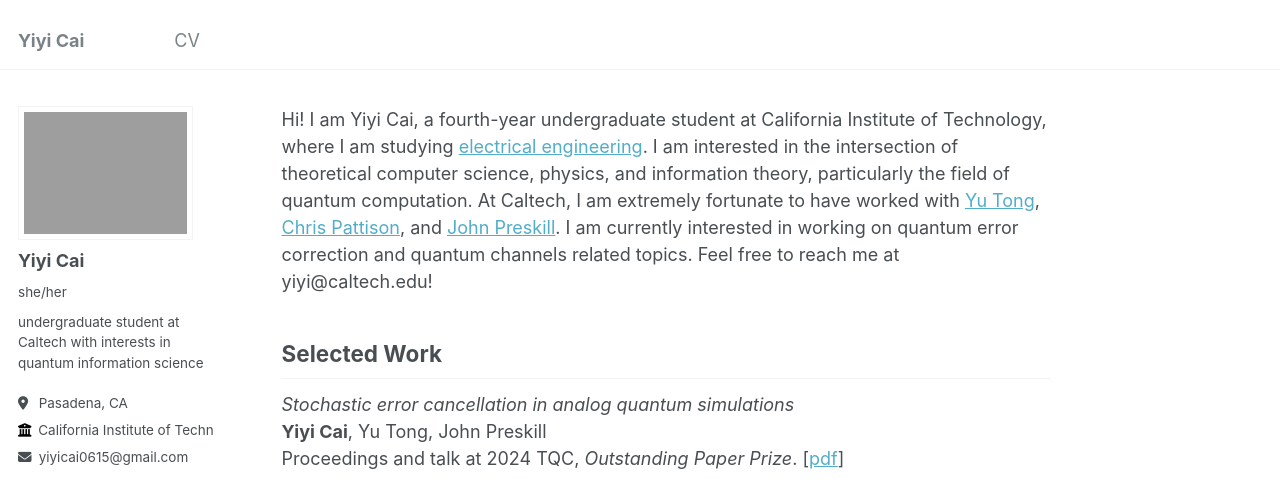
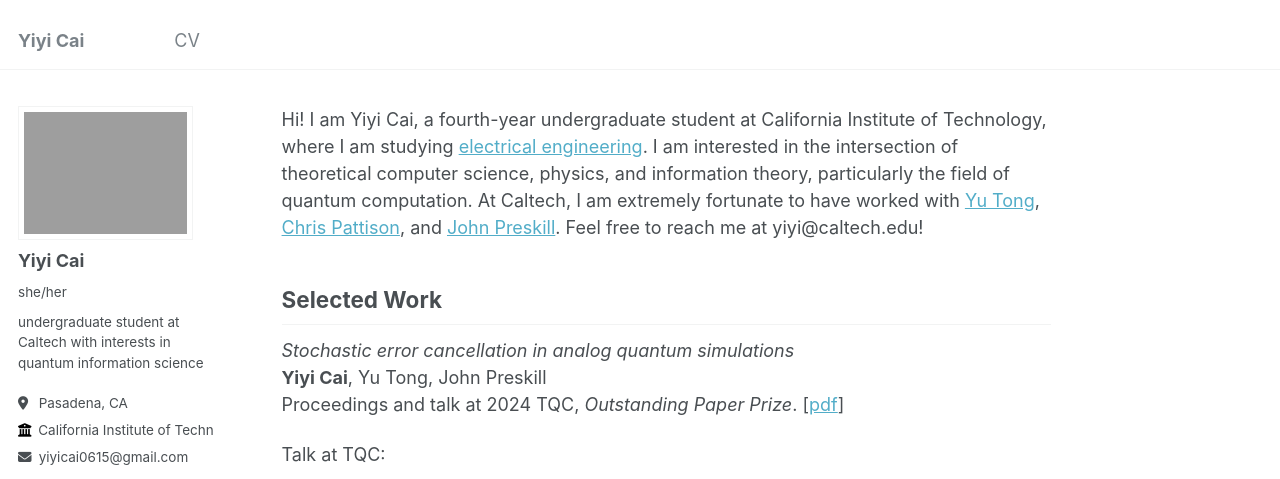
Before and after one commit to Yiyi-Cai/yiyi-cai.github.io, a Jekyll site: the page built from _pages/about.md, in a window 1280 px wide and 1323 px high. Shown: the top 479 px of the window. Built offline with Jekyll 4.4.1, drawn with Linux system fonts in a browser that asks for light colours; some web fonts are replaced.

Commit message:
Update about.md

```diff
--- a/_pages/about.md
+++ b/_pages/about.md
@@ -6,7 +6,7 @@ redirect_from:
   - /about.html
 ---
 
-Hi! I am Yiyi Cai, a fourth-year undergraduate student at California Institute of Technology, where I am studying [electrical engineering](https://www.ee.caltech.edu/). I am interested in the intersection of theoretical computer science, physics, and information theory, particularly the field of quantum computation. At Caltech, I am extremely fortunate to have worked with [Yu Tong](https://scholars.duke.edu/person/yu.tong), [Chris Pattison](https://scholar.google.com/citations?user=4neYf8oAAAAJ&hl=en), and [John Preskill](http://theory.caltech.edu/~preskill/). I am currently interested in working on quantum error correction and quantum channels related topics. Feel free to reach me at yiyi@caltech.edu!
+Hi! I am Yiyi Cai, a fourth-year undergraduate student at California Institute of Technology, where I am studying [electrical engineering](https://www.ee.caltech.edu/). I am interested in the intersection of theoretical computer science, physics, and information theory, particularly the field of quantum computation. At Caltech, I am extremely fortunate to have worked with [Yu Tong](https://scholars.duke.edu/person/yu.tong), [Chris Pattison](https://scholar.google.com/citations?user=4neYf8oAAAAJ&hl=en), and [John Preskill](http://theory.caltech.edu/~preskill/). Feel free to reach me at yiyi@caltech.edu!
 
 
 Selected Work
@@ -14,3 +14,6 @@ Selected Work
 *Stochastic error cancellation in analog quantum simulations*
 **Yiyi Cai**, Yu Tong, John Preskill
 Proceedings and talk at 2024 TQC, *Outstanding Paper Prize*. [[pdf](https://drops.dagstuhl.de/entities/document/10.4230/LIPIcs.TQC.2024.2)]
+
+Talk at TQC:
+<iframe width="560" height="315" src="https://www.youtube.com/embed/EA1-S-TBRYs" frameborder="0" allow="accelerometer; autoplay; clipboard-write; encrypted-media; gyroscope; picture-in-picture" allowfullscreen></iframe>
```
